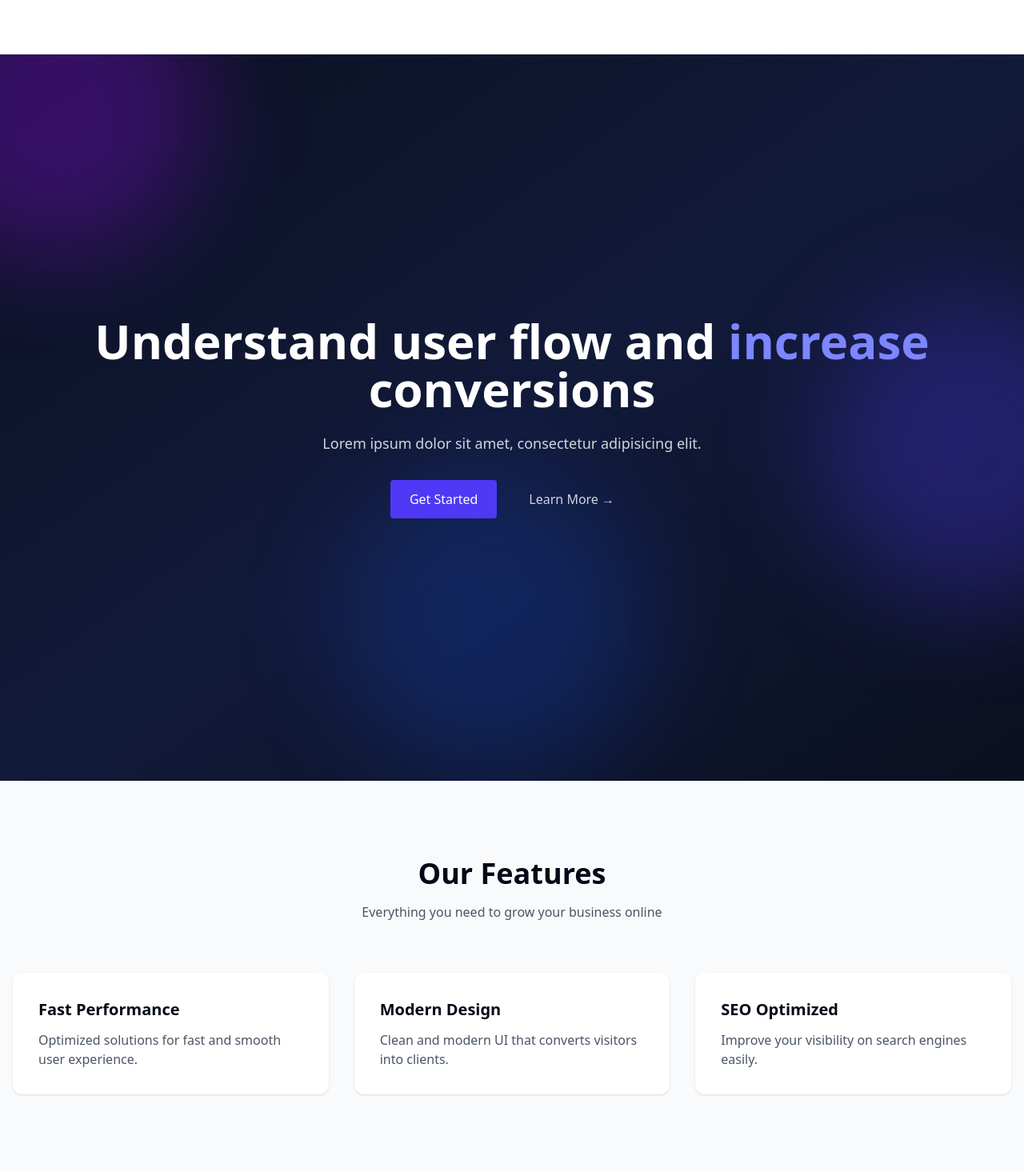
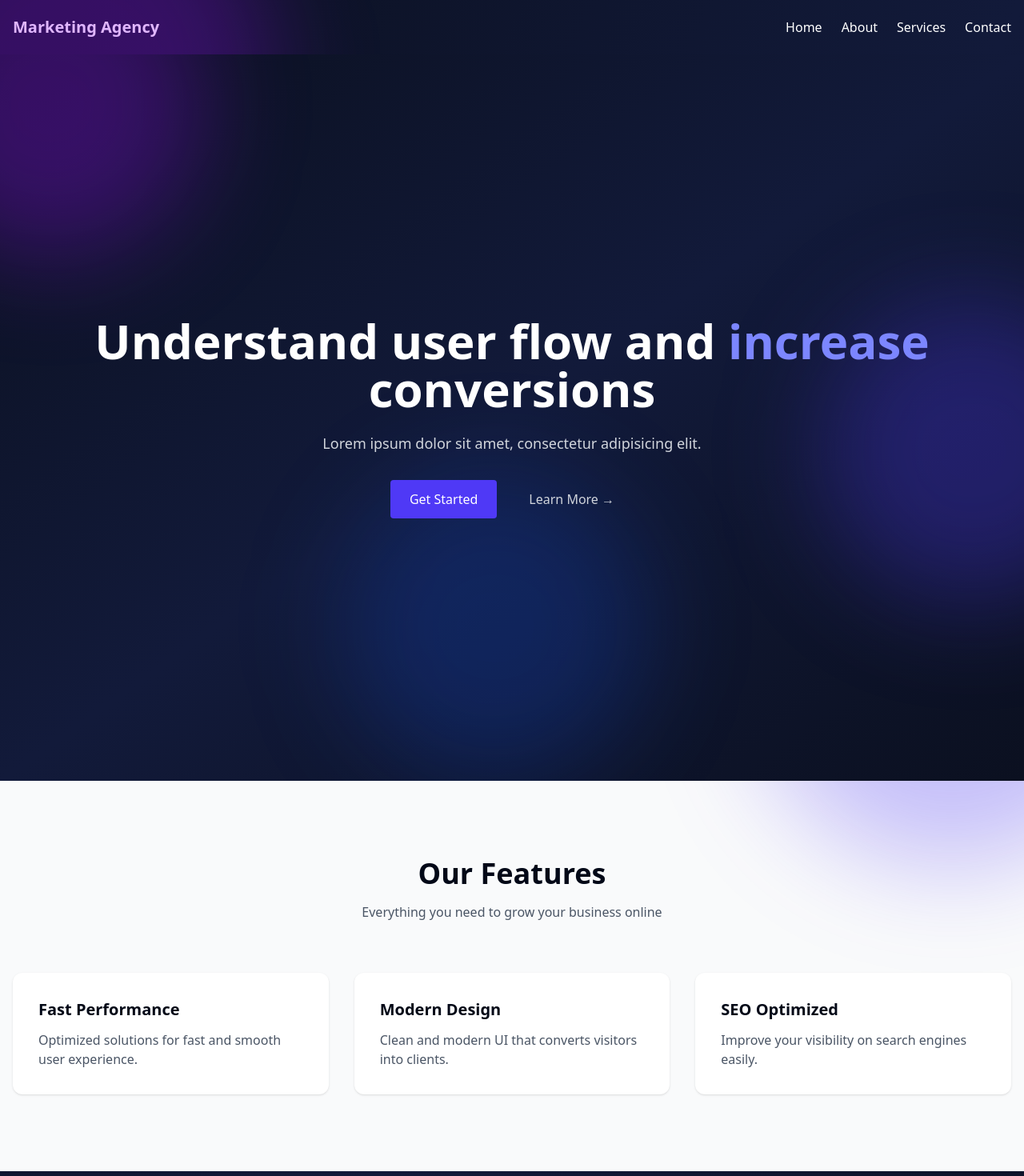
Before and after one commit to Lahcen-Ouhassou/Marketing-Agency-LandingPage, a React (Vite) app: page / in a window 1280 px wide. Shown: the top 1470 px of the page at 80% size. Built offline with nearby package versions, Linux system fonts and the light colour scheme.

Commit message:
Updateee

```diff
--- a/src/App.jsx
+++ b/src/App.jsx
@@ -8,6 +8,11 @@ import Contact from "./pages/Contact";
 
 function App() {
   return (
+    <div className="relative overflow-hidden bg-gradient-to-br from-[#0B1020] via-[#121A3A] to-[#0B1020]">
+      {/* Blur shapes */}
+      <div className="absolute -top-40 -left-40 h-[500px] w-[500px] rounded-full bg-purple-600/30 blur-3xl"></div>
+      <div className="absolute top-1/4 -right-40 h-[500px] w-[500px] rounded-full bg-indigo-600/30 blur-3xl"></div>
+
       <Routes>
         <Route element={<MainLayout />}>
           <Route path="/" element={<Home />} />
@@ -16,6 +21,7 @@ function App() {
           <Route path="/contact" element={<Contact />} />
         </Route>
       </Routes>
+    </div>
   );
 }
 
```
Lines whose indentation alone changed are shown as unchanged.
